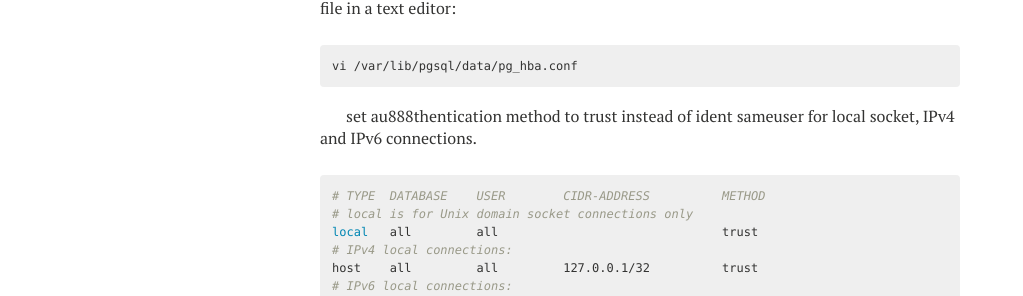
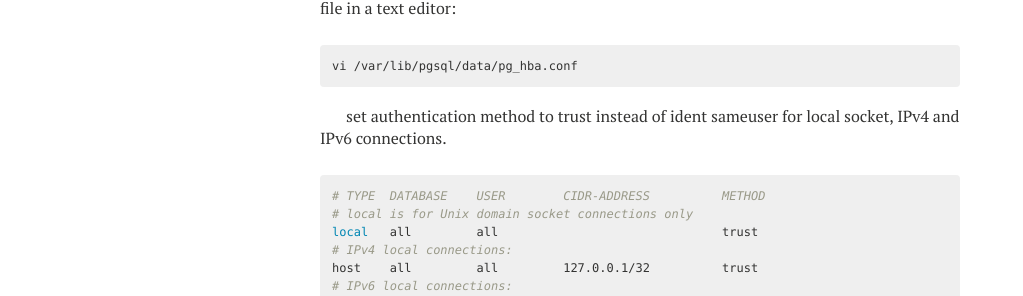
Before and after one commit to jihedamine/jihedamine.github.io, a Jekyll site: the page built from _posts/2010-04-15-setup-postgres-database-on-fedora-11.md, in a window 1280 px wide. Shown: the part 615-911 px from the top of the page, without its empty margins (0-1023 px from the left). Built offline with Jekyll 4.4.1, drawn with Linux system fonts in a browser that asks for light colours; nearby versions of some CDN libraries; comment, search, counter and statistics services are not loaded.

Commit message:
Update 2010-04-15-setup-postgres-database-on-fedora-11.md

```diff
--- a/_posts/2010-04-15-setup-postgres-database-on-fedora-11.md
+++ b/_posts/2010-04-15-setup-postgres-database-on-fedora-11.md
@@ -26,7 +26,9 @@ service postgresql start
 
 {% highlight bash %}
 vi /var/lib/pgsql/data/pg_hba.conf
-{% endhighlight %}set au888thentication method to trust instead of ident sameuser for local socket, IPv4 and IPv6 connections.
+{% endhighlight %}
+
+set authentication method to trust instead of ident sameuser for local socket, IPv4 and IPv6 connections.
 
 {% highlight bash %}
 # TYPE  DATABASE    USER        CIDR-ADDRESS          METHOD
```
